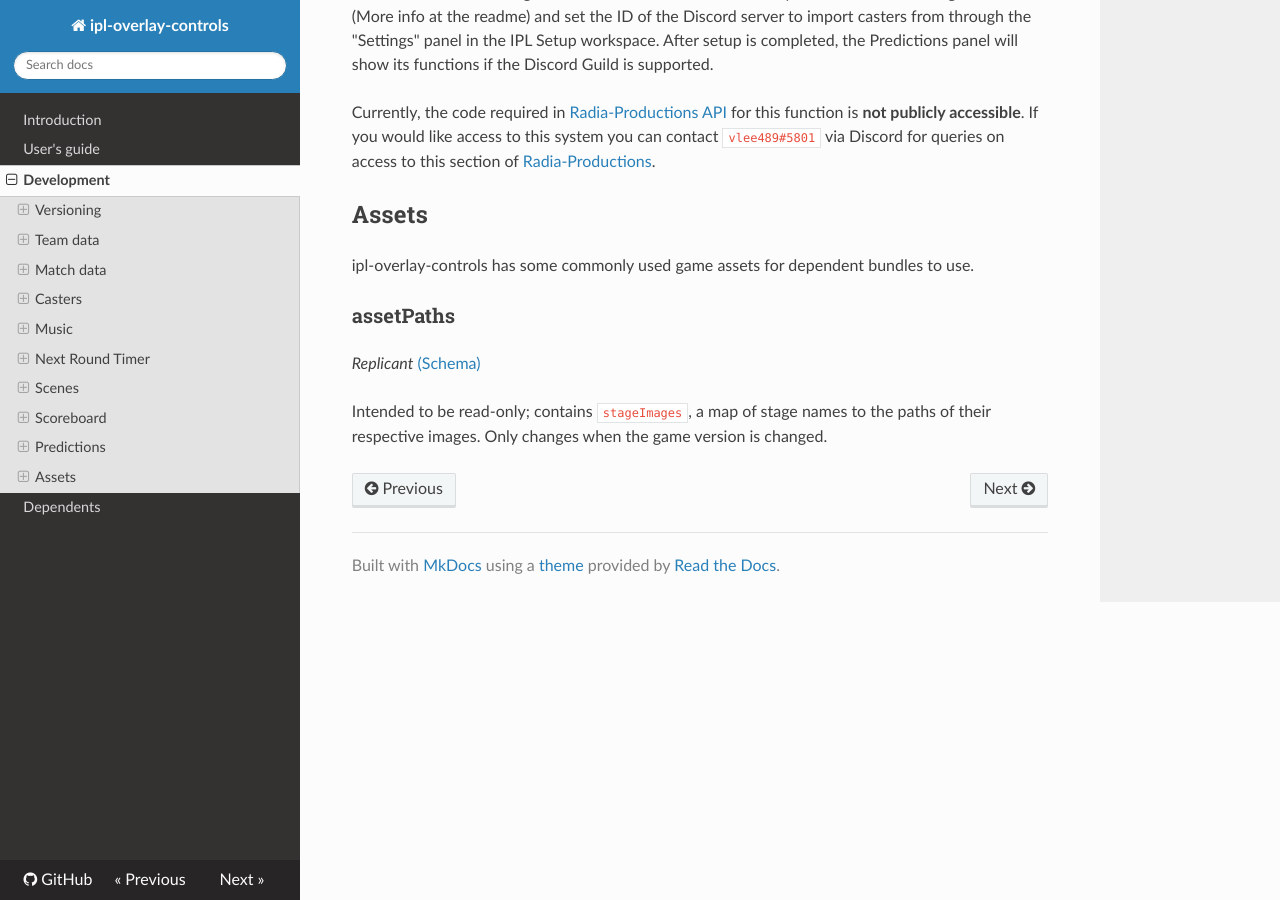
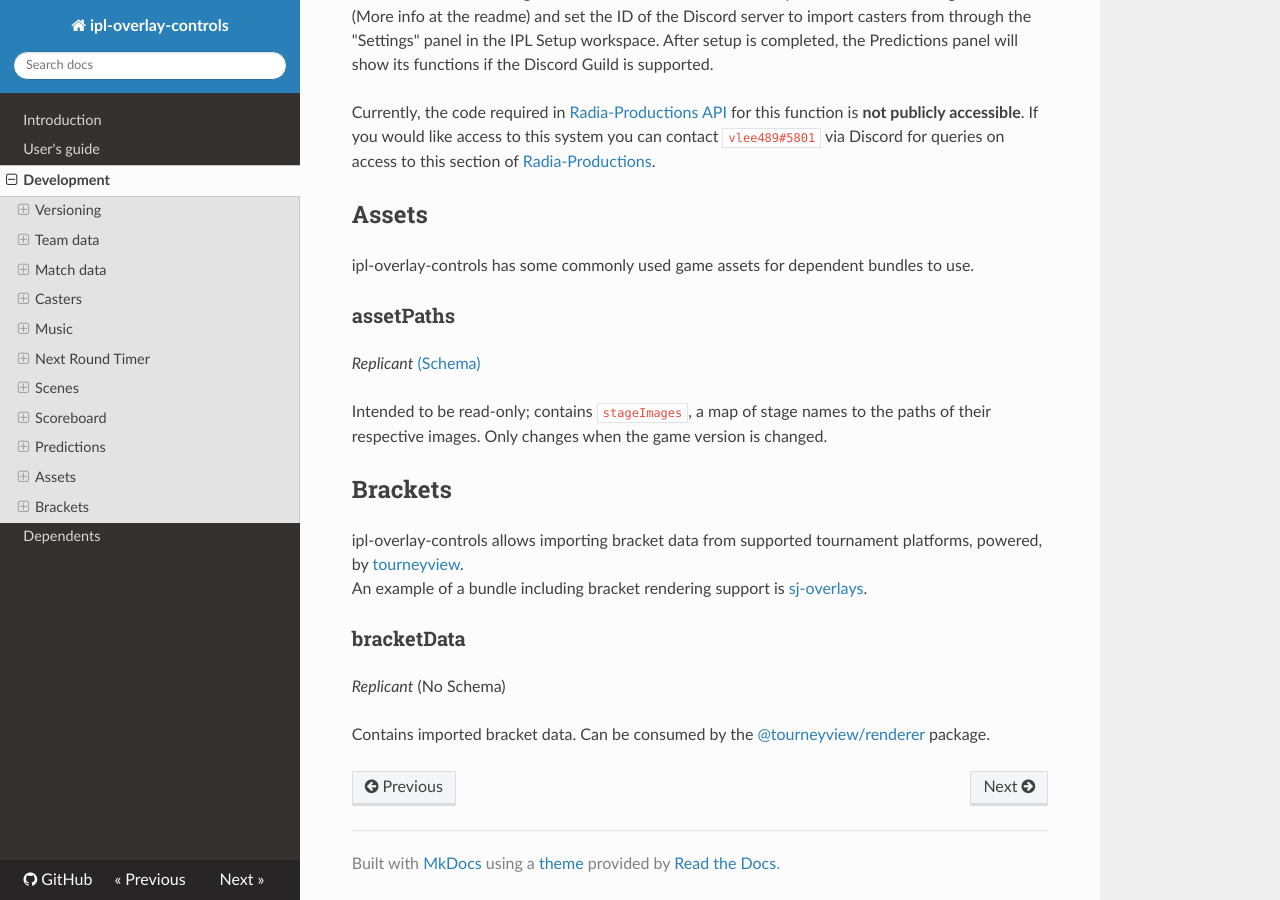
Before and after one commit to inkfarer/ipl-overlay-controls, an MkDocs documentation site: the page built from docs/development.md, in a window 1280 px wide and 900 px high, scrolled down 5783 px. Built offline with MkDocs 1.6.1, drawn with Linux system fonts in a browser that asks for light colours; nearby versions of some CDN libraries.

Commit message:
Add development notes for implementing bracket graphics

```diff
--- a/docs/development.md
+++ b/docs/development.md
@@ -207,7 +207,6 @@
 
 Currently, the code required in [Radia-Productions API](https://github.com/IPLSplatoon/Radia-Productions) for this function is **not publicly accessible**. If you would like access to this system you can contact `vlee489#5801` via Discord for queries on access to this section of [Radia-Productions](https://github.com/IPLSplatoon/Radia-Productions).
 
-
 ## Assets
 
 ipl-overlay-controls has some commonly used game assets for dependent bundles to use.
@@ -216,3 +215,13 @@
 *Replicant* [(Schema)](https://github.com/inkfarer/ipl-overlay-controls/blob/4.4.0/schemas/assetPaths.json)
 
 Intended to be read-only; contains `stageImages`, a map of stage names to the paths of their respective images. Only changes when the game version is changed.
+
+## Brackets
+
+ipl-overlay-controls allows importing bracket data from supported tournament platforms, powered, by [tourneyview](https://github.com/IPLSplatoon/tourneyview).
+An example of a bundle including bracket rendering support is [sj-overlays](https://github.com/IPLSplatoon/sj-overlays/blob/master/src/graphics/pages/bracket/BracketGraphic.vue#L112).
+
+### bracketData
+*Replicant* (No Schema)
+
+Contains imported bracket data. Can be consumed by the [@tourneyview/renderer](https://www.npmjs.com/package/@tourneyview/renderer) package.
```
